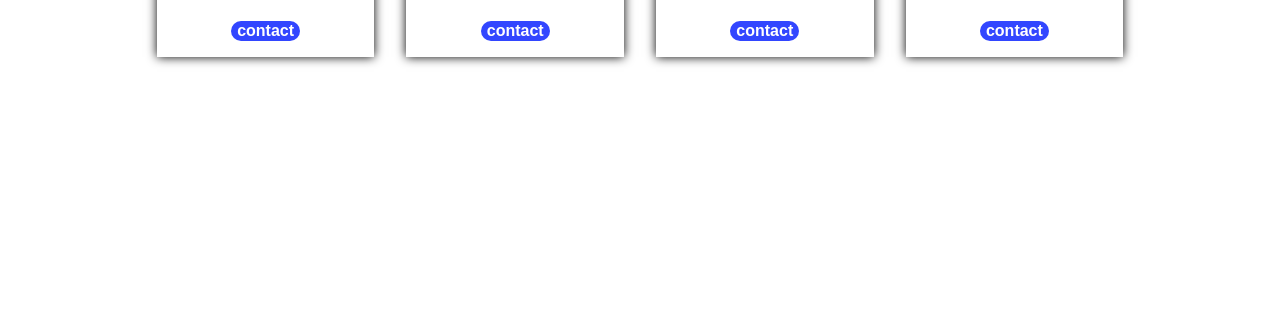
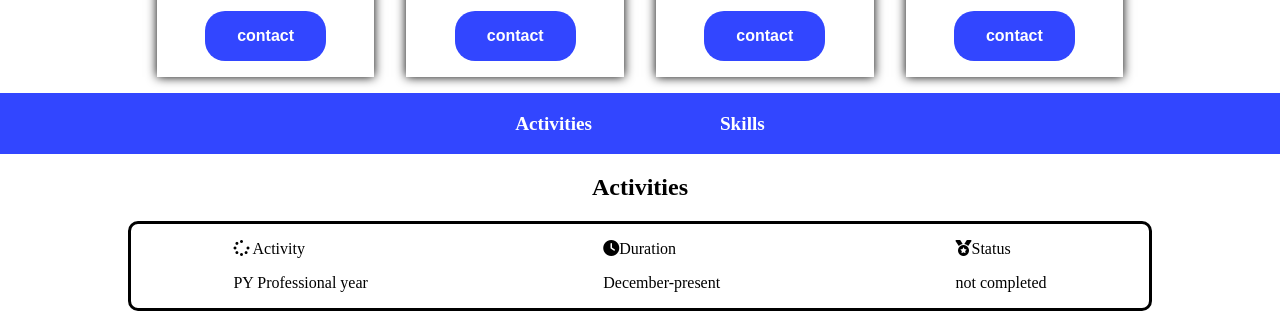
Before and after one commit to andrewphanpuspo2000/Flexbox-MyProfile-Project, a plain HTML site: page index.html in a window 1280 px wide. Shown: the part 717-1028 px from the top of the page. Before the commit the page ends 800 px from the top, so only its background shows below. Drawn offline with Linux system fonts and the light colour scheme.

Commit message:
update on activity part

```diff
--- a/index.html
+++ b/index.html
@@ -35,7 +35,7 @@
     <!-- create social media -->
     <section>
       <h2>Social Media</h2>
-      <hr />
+
       <!-- create social media <blockquote></blockquote> -->
       <div class="mediaContainer">
         <div class="media">
@@ -83,5 +83,33 @@
         </div>
       </div>
     </section>
+    <!-- Navigation for page -->
+    <div class="nav">
+      <div class="option">
+        <p>Activities</p>
+      </div>
+      <div class="option">
+        <p>Skills</p>
+      </div>
+    </div>
+    <div class="activityContainer">
+      <h2>Activities</h2>
+      <div class="actContainer">
+        <div class="activity">
+          <div class="name">
+            <p><i class="fa-solid fa-spinner"></i> Activity</p>
+            <p>PY Professional year</p>
+          </div>
+          <div class="duration">
+            <p><i class="fa-solid fa-clock"></i>Duration</p>
+            <p>December-present</p>
+          </div>
+          <div class="status">
+            <p><i class="fa-solid fa-medal"></i>Status</p>
+            <p>not completed</p>
+          </div>
+        </div>
+      </div>
+    </div>
   </body>
 </html>
--- a/style.css
+++ b/style.css
@@ -34,6 +34,9 @@ header {
   justify-content: center;
   flex-wrap: wrap;
 }
+section h2 {
+  text-align: center;
+}
 .mediaContainer .media i {
   color: grey;
 }
@@ -59,7 +62,7 @@ header {
   font-weight: bold;
 }
 .mediaContainer .media input {
-  /* padding: 1rem 30% 1rem 30%; */
+  padding: 1rem 2rem 1rem 2rem;
   border-radius: 20px;
   font-size: 100%;
   border: none;
@@ -67,9 +70,51 @@ header {
   font-weight: bold;
   color: white;
 }
+/* navigation stying */
+.nav {
+  display: flex;
+  justify-content: center;
+  background: rgb(50, 70, 255);
+  margin-top: 1rem;
+}
+.nav .option {
+  font-size: 120%;
+  font-weight: bold;
+  color: white;
+  padding-right: 5%;
+  padding-left: 5%;
+  text-align: center;
+}
+.nav .option:hover {
+  background: grey;
+}
+.activityContainer {
+  display: flex;
+  flex-direction: column;
+  justify-content: center;
+  align-items: center;
+}
+.activityContainer .activity {
+  display: flex;
+  justify-content: space-between;
+  padding-left: 10%;
+  padding-right: 10%;
+  border-radius: 10px;
+  border: solid;
+}
+.activityContainer .actContainer {
+  width: 100%;
+  padding-left: 10%;
+  padding-right: 10%;
+}
 
 @media (max-width: 400px) {
   .mediaContainer .media p {
     font-size: 120%;
   }
 }
+@media (max-width: 742px) {
+  .mediaContainer .media input {
+    padding: 1rem 1rem 1rem 1rem;
+  }
+}
```
